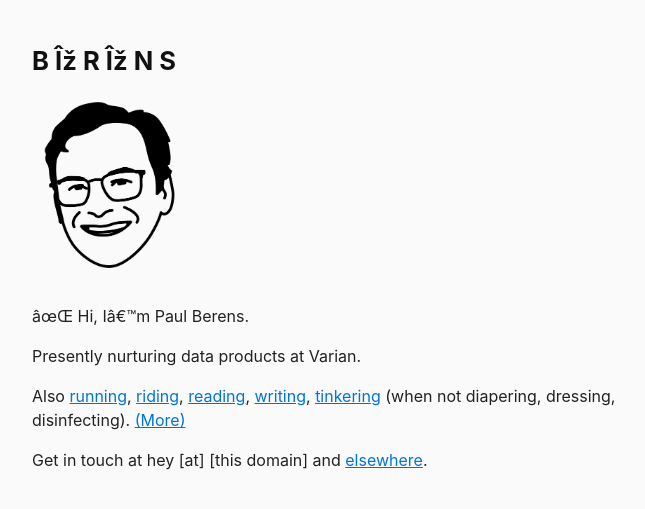
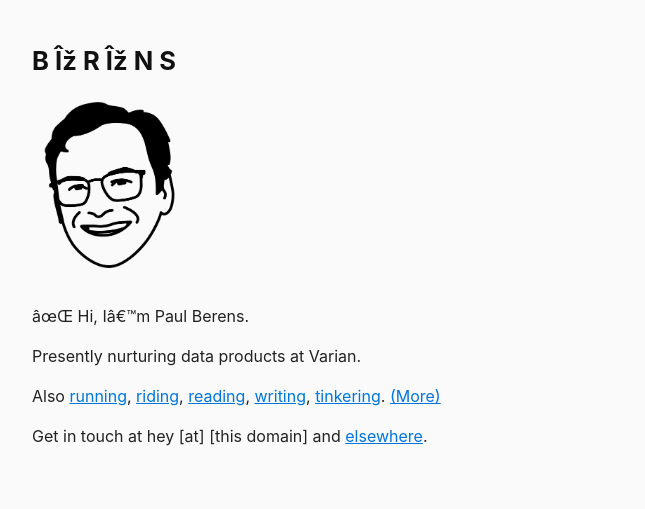
Before and after one commit to berensp/berensp.github.io, a Jekyll site: the page built from index.md, in a window 1280 px wide. Shown: the top 509 px of the page, without its empty margins (288-933 px from the left). Built offline with Jekyll 4.4.1, drawn with Linux system fonts in a browser that asks for light colours; a script that is not in the unit is left out.

Commit message:
Update index.md

```diff
--- a/index.md
+++ b/index.md
@@ -7,6 +7,6 @@ layout: home
 
 Presently nurturing data products at Varian.
 
-Also [running](/run/), [riding](/cycling/), [reading](/books/), [writing](/blog/), [tinkering](/learning/) (when not diapering, dressing, disinfecting). [(More)](/infobox/)
+Also [running](/run/), [riding](/cycling/), [reading](/books/), [writing](/blog/), [tinkering](/learning/). [(More)](/infobox/)
 
 Get in touch at hey [at] [this domain] and [elsewhere](/contact/).
```
